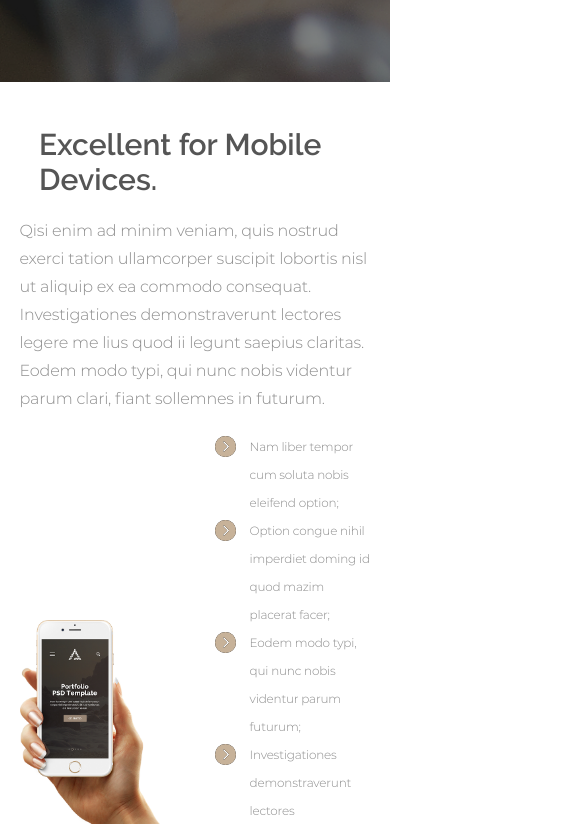
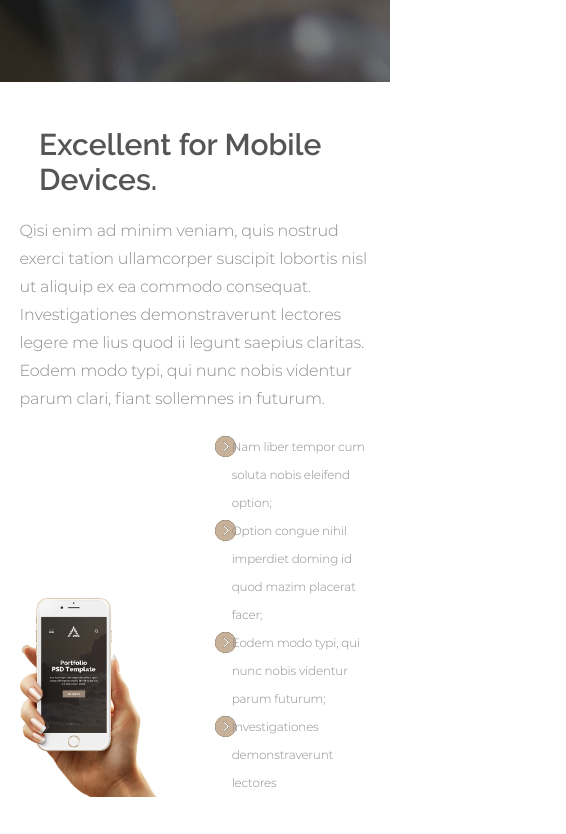
Before and after one commit to SerjTs/SerjTs.github.io, a plain HTML site: page index.html in a window 390 px wide. Shown: the part 2440-3274 px from the top of the page, 566 px wide, since content can reach past the window. Drawn offline with Linux system fonts and the light colour scheme.

Commit message:
Add files via upload

```diff
--- a/scss/style.scss
+++ b/scss/style.scss
@@ -1248,7 +1248,7 @@ input[type="checkbox"]:checked ~ .menu {
         min-height: 100%;
         margin-bottom: 0;
         background-position: bottom 0% left 8%;
-        background-size: 36%;
+        background-size: 35%;
         h2 {
             width: 80%;
             margin: -188px auto 20px;
@@ -1258,14 +1258,14 @@ input[type="checkbox"]:checked ~ .menu {
             margin: 0 auto;
         }
         ul {
-            width: 90%;
+            width: 44%;
             margin-left: 55%;
             margin-top: 5%;
             font-size: 12px;
             display: block;
         }
         li {
-            width: 35%;
+            width: 85%;
             padding-left: 10%;
         }
     }
```
Also changed, not shown: style.css.
